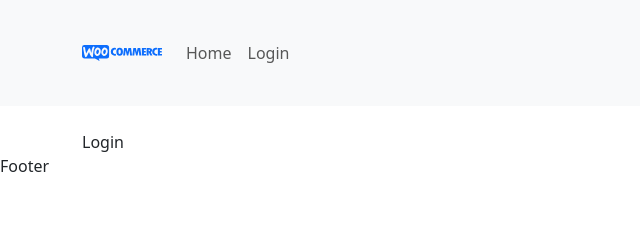
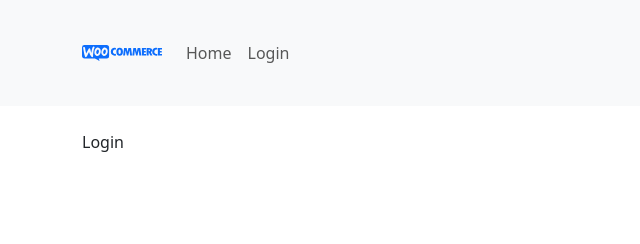
Before and after one commit to abdelrahman-kamel-ahmed/Ecom-React, a React (Vite) app: page /login in a window 1280 px wide. Shown: the top 244 px of the page, without its empty margins (0-640 px from the left). Built offline with nearby package versions, Linux system fonts and the light colour scheme.

Commit message:
prepaired main layout

```diff
--- a/src/App.jsx
+++ b/src/App.jsx
@@ -13,7 +13,7 @@ export default function App() {
       {/* Global Toasts */}
       <Toaster position="bottom-right" reverseOrder={false} />
       {/* main routes */}
-      <Container>
+      <Container className="my-4 min-vh-100">
         <Routes>
           <Route path='/' Component={Home} />
           <Route path='/login' Component={Login} />
--- a/src/components/Footer/Footer.jsx
+++ b/src/components/Footer/Footer.jsx
@@ -1,7 +1,10 @@
 import React from 'react'
+import { Container } from 'react-bootstrap'
 
 export const Footer = () => {
   return (
-    <div>Footer</div>
+    <Container fluid className='bg-light py-3 text-center'>
+      Copy right &copy; 2026 Ecom-React. All rights reserved❤️.
+    </Container>
   )
 }
```
